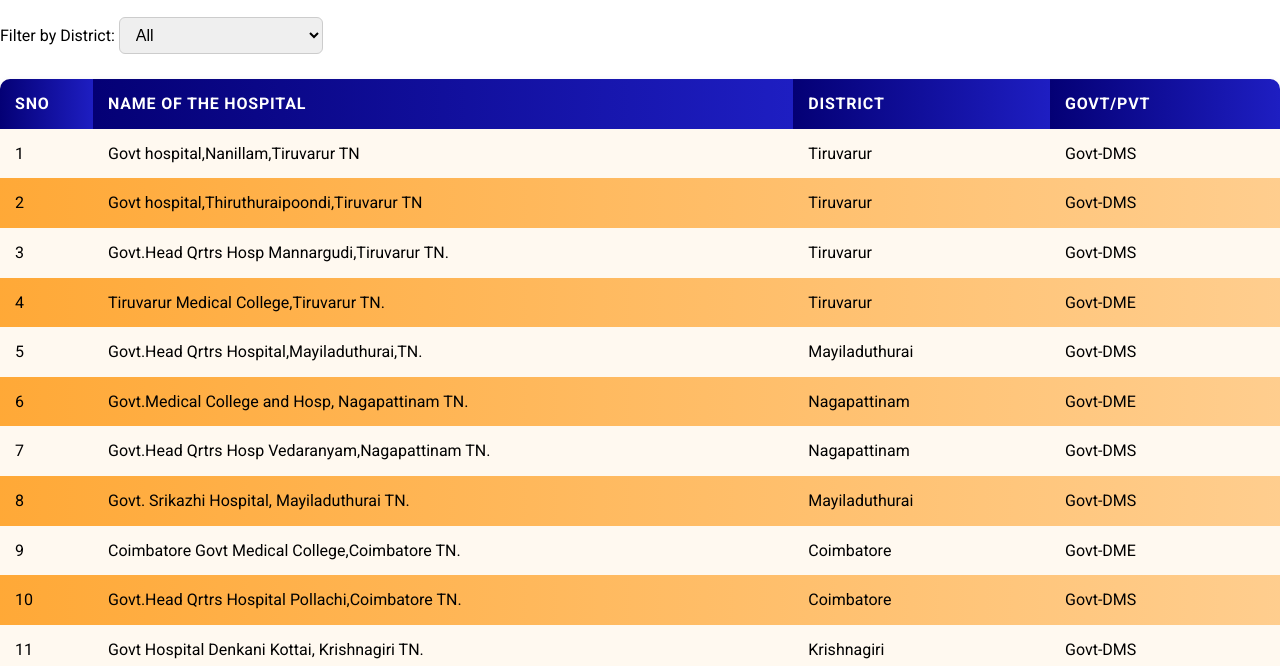
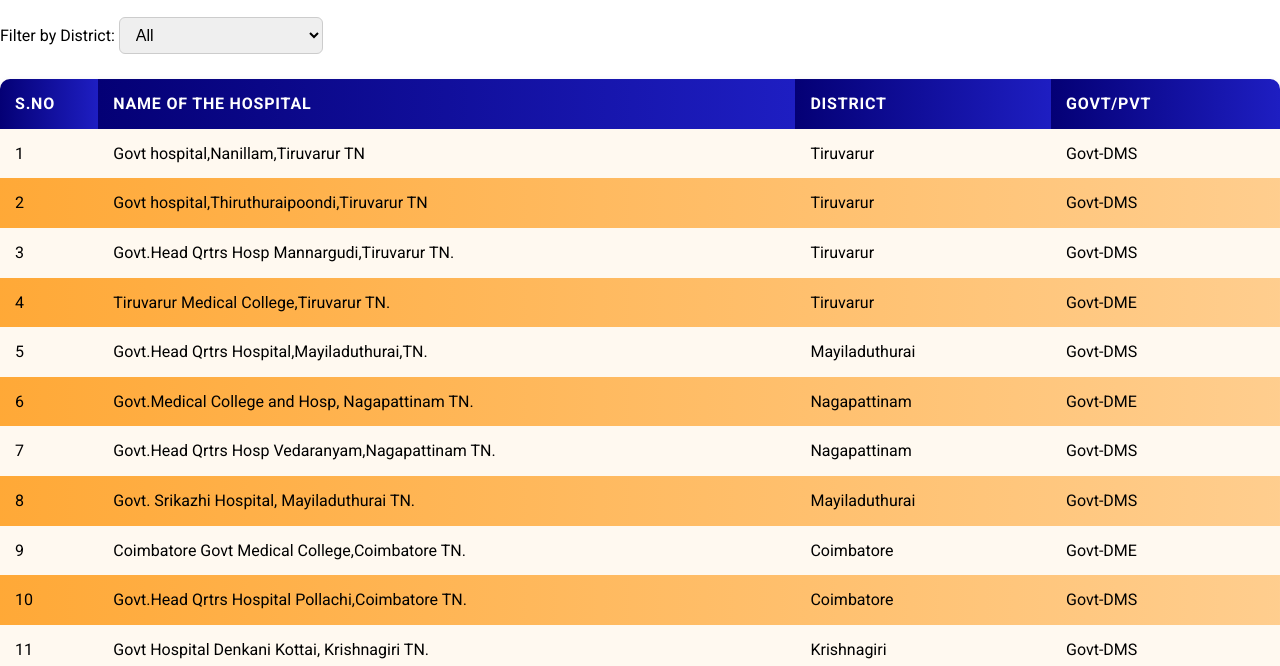
Before and after one commit to INSTANTESEVAI/CM-CHISTN, a plain HTML site: page index.html in a window 1280 px wide. Shown: the part 134-800 px from the top of the page. Drawn offline with nearby package versions, Linux system fonts and the light colour scheme.

Commit message:
Update index.html

```diff
--- a/index.html
+++ b/index.html
@@ -69,7 +69,7 @@
     <table id="dataTable">
         <thead>
             <tr>
-                <th>SNO</th>
+                <th>S.No</th>
                 <th>Name of the Hospital</th>
                 <th>District</th>
                 <th>Govt/Pvt</th>
```
